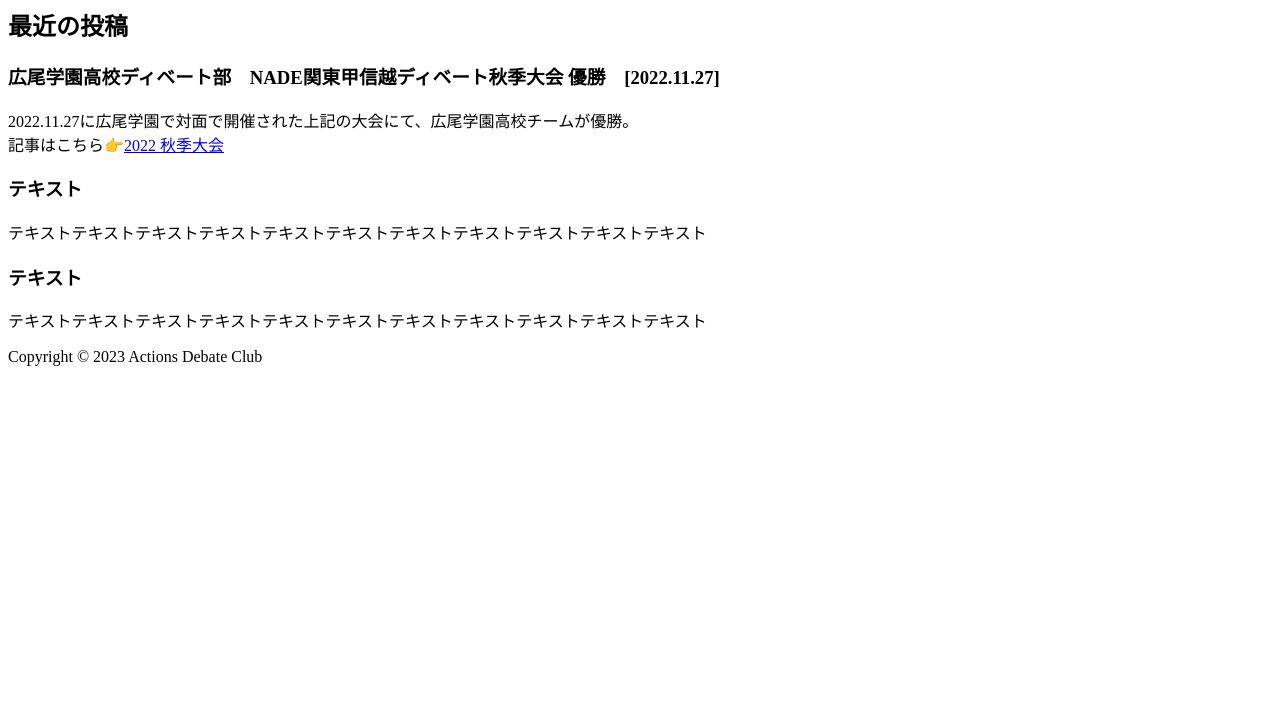
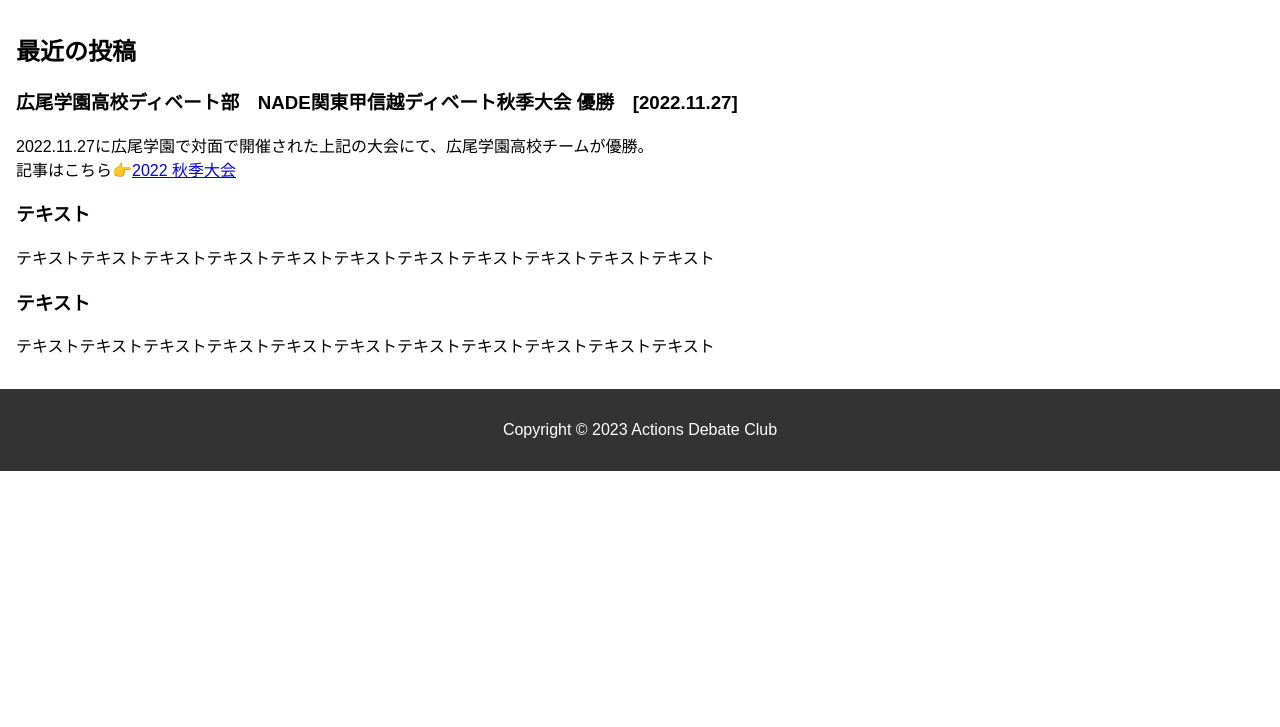
Before and after one commit to actionshirogakudebate/official-blog, a plain HTML site: page index.html in a window 1280 px wide. Shown: the part 73-800 px from the top of the page. Drawn offline with Linux system fonts and the light colour scheme.

Commit message:
Update index.html

```diff
--- a/index.html
+++ b/index.html
@@ -3,7 +3,7 @@
   <head>
     <meta charset="UTF-8">
     <title>Debate Blog</title>
-    <link rel="stylesheet" type="text/css" href="blog.css">
+    <link rel="stylesheet" type="text/css" href="index.css">
     <link rel="shortcut icon" href="ロゴ.ico">
   </head>
   <body>
```
